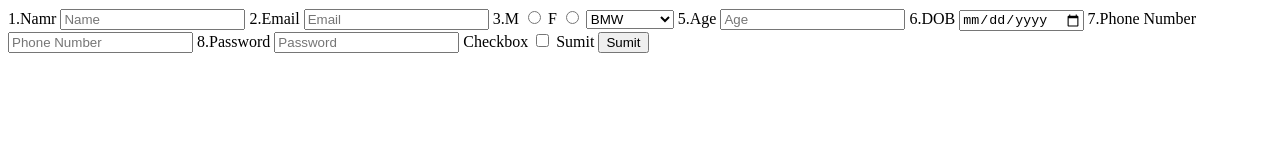
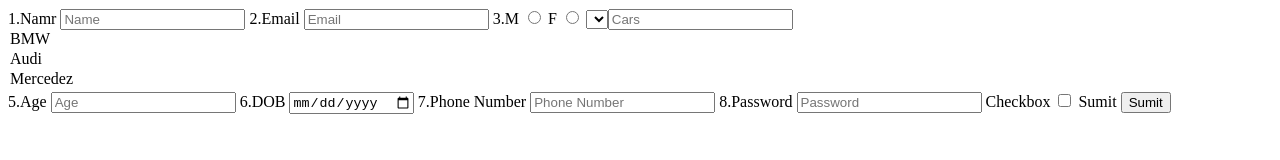
Before and after one commit to acciojob/signup-form-car-ashwanimaurya85, a website: page main.html in a window 1280 px wide. Drawn offline with Linux system fonts and the light colour scheme.

Commit message:
created a submission

```diff
--- a/main.html
+++ b/main.html
@@ -25,12 +25,12 @@
 	<input type="radio" id=gender placeholder="gender" required>
 		</dev>
 		<dev>
-	<select><optgroup 4.Car Brand></optgroup>
+	<select>
+		<label for="cars">4.Cars</label>
+		<input type="text" id="cars" placeholder="Cars" required>
 		<option value="car">BMW</option>
 		<option value="car">Audi</option>
-		<option value="car">Merecedez</option>
-
-		</optgroup>
+		<option value="car">Mercedez</option>
 	</select>
 			</dev>
 		<dev>
```
